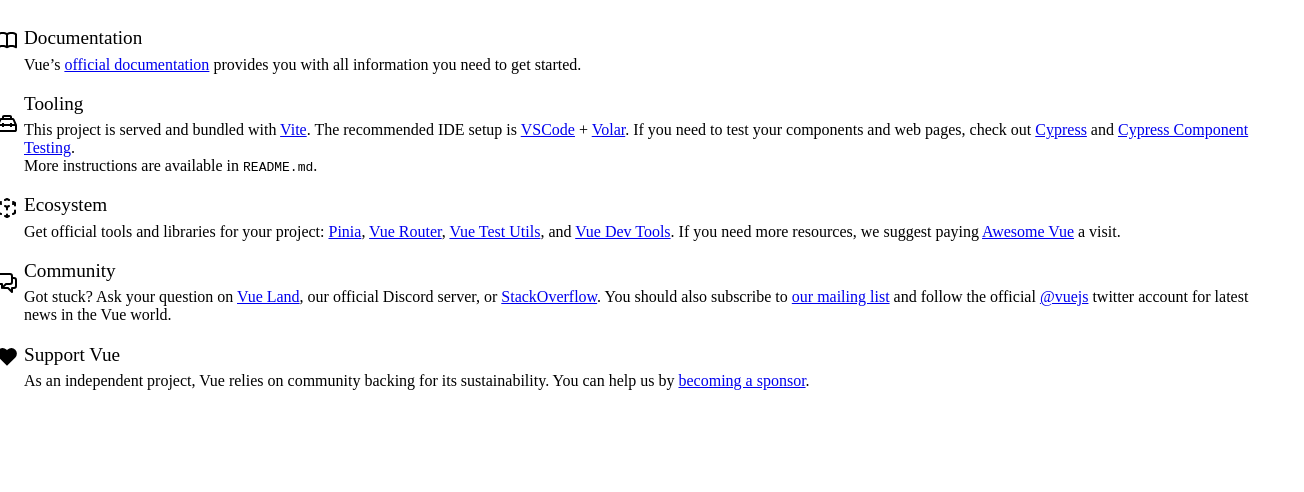
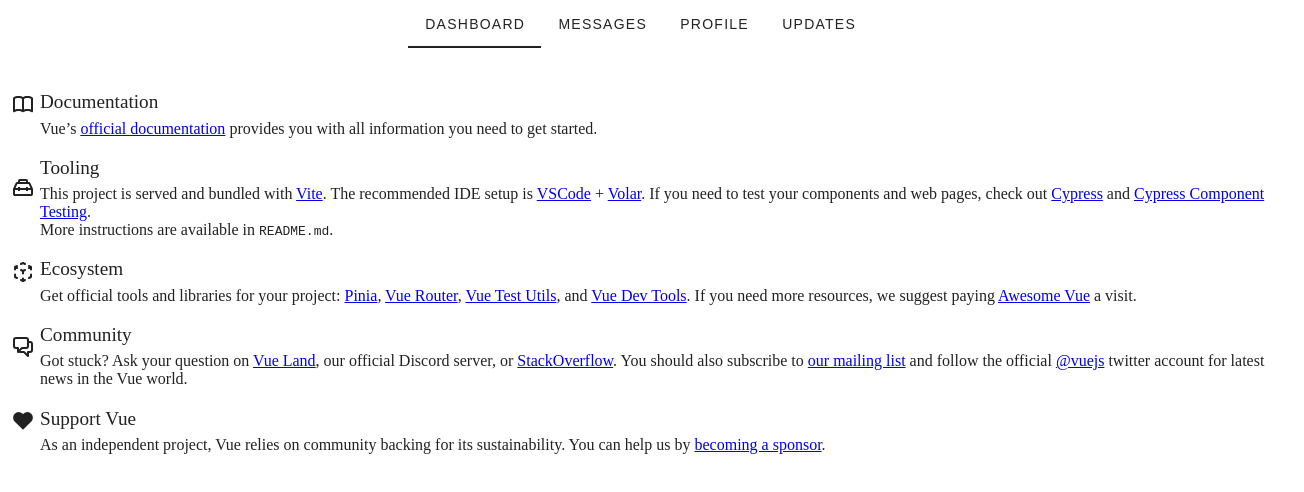
Before and after one commit to mnew2m/inventory-management, a Vue app in the folder front-end/: page / in a window 1280 px wide. Shown: the top 492 px of the page, 1304 px wide, since content can reach past the window. Built offline with nearby package versions, Linux system fonts and the light colour scheme.

Commit message:
Header Component 분리, meta hideHeader 추가

```diff
--- a/front-end/src/App.vue
+++ b/front-end/src/App.vue
@@ -1,8 +1,16 @@
 <template>
-  <router-view />
+  <v-app>
+    <the-header v-if="!$route.meta.hideHeader"/>
+    <v-main>
+      <v-container fluid>
+        <router-view></router-view>
+      </v-container>
+    </v-main>
+  </v-app>
 </template>
 
 <script setup>
+import TheHeader from "@/components/common/TheHeader.vue";
 </script>
 
 <style>
--- a/front-end/src/components/TestComponent.vue
+++ b/front-end/src/components/TestComponent.vue
@@ -1,19 +1,12 @@
 <template>
-  <v-app>
-    <v-main>
-      <v-container>
-        <v-row>
-          <v-col>
-            <v-btn color="primary">Vuetify 적용 테스트</v-btn>
-          </v-col>
-        </v-row>
-      </v-container>
-    </v-main>
-  </v-app>
+  <div class="d-flex justify-center">
+    <v-row justify="center">
+      <v-col cols="12" md="8">
+        <v-sheet class="bg-grey-lighten-3" min-height="85vh" rounded="lg"/>
+      </v-col>
+    </v-row>
+  </div>
 </template>
 
 <script setup>
 </script>
-
-<style scoped>
-</style>
--- /dev/null
+++ b/front-end/src/components/common/TheHeader.vue
@@ -0,0 +1,26 @@
+<template>
+  <v-app-bar class="px-3" density="compact" flat>
+    <v-avatar class="hidden-md-and-up" color="grey-darken-1" size="32"/>
+    <v-spacer/>
+    <v-tabs color="grey-darken-2" centered>
+      <v-tab v-for="link in links" :key="link">
+        {{link}}
+      </v-tab>
+    </v-tabs>
+    <v-spacer/>
+    <v-avatar class="hidden-sm-and-down" color="grey-darken-1" size="32"/>
+  </v-app-bar>
+</template>
+
+<script setup>
+const links = [
+  'Dashboard',
+  'Messages',
+  'Profile',
+  'Updates',
+]
+</script>
+
+<style scoped>
+
+</style>
--- a/front-end/src/router/router.js
+++ b/front-end/src/router/router.js
@@ -14,6 +14,7 @@
     {
         path: '/:catchAll(.*)',
         component: () => import('@/components/NotFound.vue'),
+        meta: { hideHeader: true },
     },
 ];
 
```
